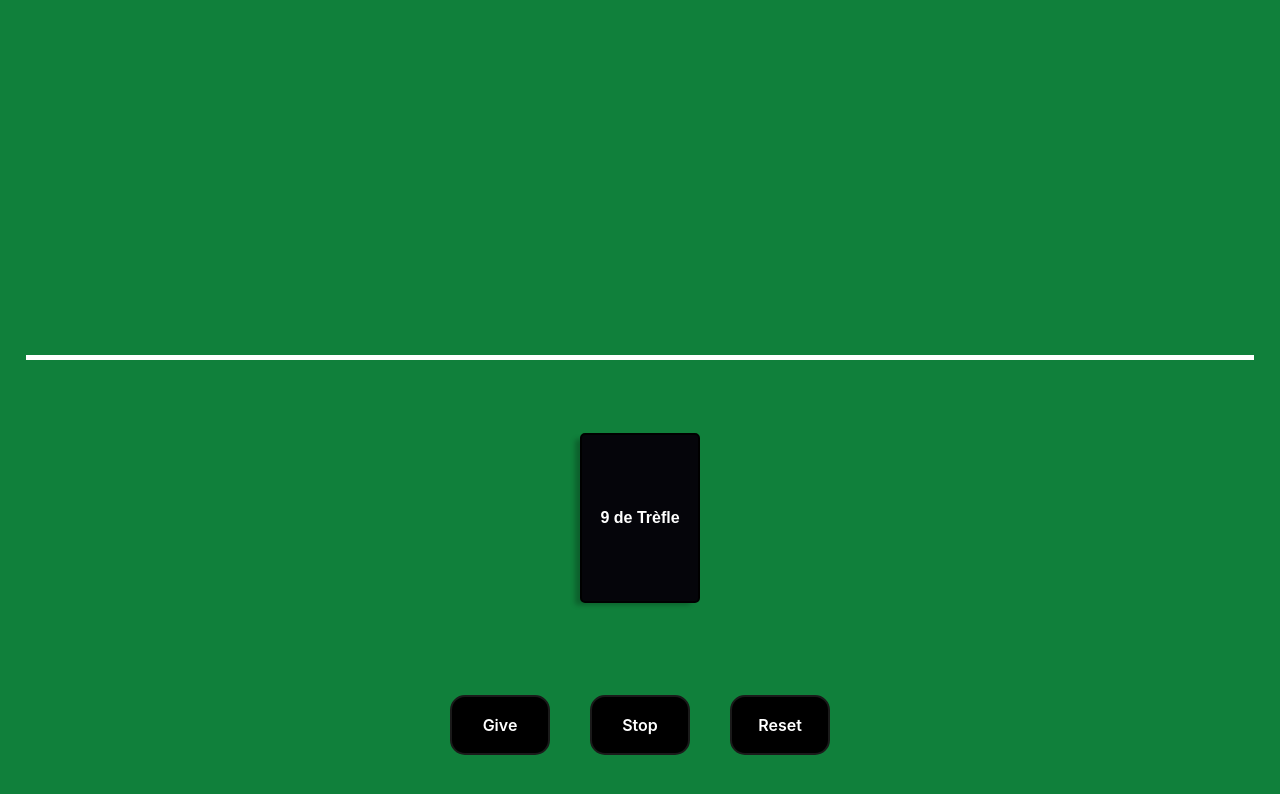
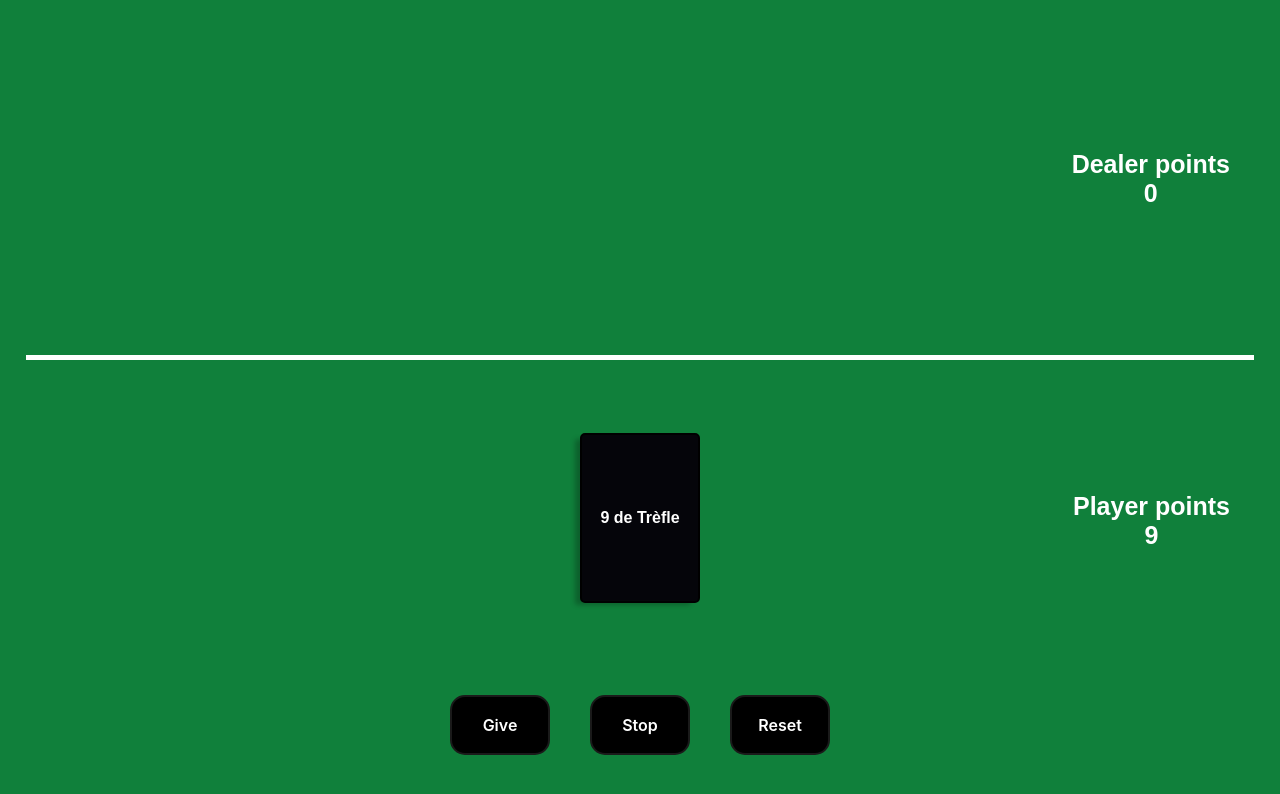
Before and after one commit to ChrisTreb/CardGame, a plain HTML site: page index.html in a window 1280 px wide. Both pictures are taken after a click on the button "Give". Drawn offline with Linux system fonts and the light colour scheme.

Commit message:
Ajout des points

```diff
--- a/css/bj.css
+++ b/css/bj.css
@@ -13,6 +13,26 @@
   width: 100%;
   height: 40vh;
   border-top: 5px solid #FFFFFF;
+}
+
+#dpoints {
+  position: absolute;
+  display: flex;
+  flex-direction: column;
+  text-align: center;
+  right: 50px;
+  top: 150px;
+  font-size: 25px;
+}
+
+#ppoints {
+  position: absolute;
+  display: flex;
+  flex-direction: column;
+  text-align: center;
+  right: 50px;
+  bottom: 250px;
+  font-size: 25px;
 }
 
 #bj-buttons {
--- a/css/style.css
+++ b/css/style.css
@@ -18,6 +18,7 @@
 }
 
 #message {
+  text-align: center;
   opacity: 0;
   font-size: 10em;
   text-shadow: 1px 1px 10px rgba(175,1,1,0.8);
--- a/js/Game.js
+++ b/js/Game.js
@@ -8,8 +8,12 @@ class Game {
   }
 }
 
-const blackJack = "<div id='bj-dealer-side'></div>" +
-"<div id='bj-player-side'></div>" +
+const blackJack = "<div id='bj-dealer-side'>" +
+"<p id='dpoints'>Dealer points <span id='dpoints-value'>0</span><p/>" +
+"</div>" +
+"<div id='bj-player-side'>" +
+"<p id='ppoints'>Player points  <span id='ppoints-value'>0</span><p/>" +
+"</div>" +
 "<div id='bj-buttons'>" +
 "<button class='bj-btn' id='give'>Give</button>" +
 "<button class='bj-btn' id='stop'>Stop</button>" +
--- a/js/main.js
+++ b/js/main.js
@@ -19,6 +19,8 @@ if (GAME.gameName === "Black Jack") {
   const MESSAGE = document.getElementById("message");
   const D_SIDE = document.getElementById("bj-dealer-side");
   const P_SIDE = document.getElementById("bj-player-side");
+  const D_POINTS = document.getElementById("dpoints-value");
+  const P_POINTS = document.getElementById("ppoints-value");
   const BTN_GIVE = document.getElementById("give");
   const BTN_STOP = document.getElementById("stop");
   const BTN_RESET = document.getElementById("reset");
@@ -28,7 +30,6 @@ if (GAME.gameName === "Black Jack") {
     if (playerTurn === true) {
       let card = generateCard(deckOfCards, deckOfCards.length);
       removeCard(deckOfCards);
-      console.log("Taille du deck : " + deckOfCards.length)
       if(deckOfCards.length === 0) {
         generateCards();
         deckOfCards = shuffle(cards);
@@ -36,7 +37,7 @@ if (GAME.gameName === "Black Jack") {
       }
       P_SIDE.appendChild(card);
       playerPoints += parseInt(card.getAttribute("data-value"));
-      console.log("Point du joureur : " + playerPoints);
+      P_POINTS.innerText = playerPoints;
       getResults(playerPoints, dealerPoints);
     }
   });
@@ -45,7 +46,6 @@ if (GAME.gameName === "Black Jack") {
     while (dealerPoints <= playerPoints) {
       let card = generateCard(deckOfCards, deckOfCards.length);
       removeCard(deckOfCards);
-      console.log("Taille du deck : " + deckOfCards.length)
       if(deckOfCards.length === 0) {
         generateCards();
         deckOfCards = shuffle(cards);
@@ -53,7 +53,7 @@ if (GAME.gameName === "Black Jack") {
       }
       D_SIDE.appendChild(card);
       dealerPoints += parseInt(card.getAttribute("data-value"));
-      console.log("Points du dealer : " + dealerPoints);
+      D_POINTS.innerText = dealerPoints;
       if (dealerPoints === 21) {
         break;
       }
@@ -66,24 +66,40 @@ if (GAME.gameName === "Black Jack") {
   });
 
   function reset() {
-    D_SIDE.innerHTML = "";
-    P_SIDE.innerHTML = "";
+    let htmlCards = Array.from(document.getElementsByClassName("card"));
+    console.log(htmlCards);
+    htmlCards.forEach(card => {
+      card.remove();
+    });
     BTN_GIVE.style.display = "block";
     BTN_STOP.style.display = "block";
     MESSAGE.style.opacity = "0";
     playerPoints = 0;
     dealerPoints = 0;
-    console.log("Point du joueur : " + playerPoints +", Points du dealer : " + dealerPoints);
+    P_POINTS.innerText = playerPoints;
+    D_POINTS.innerText = dealerPoints;
   }
 
   function getResults(PPoints, DPoints) {
-    if (PPoints > 21 || DPoints === 21 || (DPoints > PPoints && DPoints <= 21)) {
+    if (DPoints === 21) {
+      MESSAGE.style.opacity = "1";
+      MESSAGE.innerHTML = "BLACK JACKED<br>YOU LOSE";
+      BTN_GIVE.style.display = "none";
+      BTN_STOP.style.display = "none";
+    }
+    if(PPoints === 21) {
+      MESSAGE.style.opacity = "1";
+      MESSAGE.innerHTML = "BLACK JACK<br>YOU WIN";
+      BTN_GIVE.style.display = "none";
+      BTN_STOP.style.display = "none";
+    }
+    if (PPoints > 21 || (DPoints > PPoints && DPoints <= 21)) {
       MESSAGE.style.opacity = "1";
       MESSAGE.innerText = "YOU LOSE";
       BTN_GIVE.style.display = "none";
       BTN_STOP.style.display = "none";
     }
-    if (DPoints > 21 || PPoints === 21 || (PPoints > DPoints && DPoints !=0)) {
+    if (DPoints > 21 || (PPoints > DPoints && DPoints !=0)) {
       MESSAGE.style.opacity = "1";
       MESSAGE.innerText = "YOU WIN";
       BTN_GIVE.style.display = "none";
```
